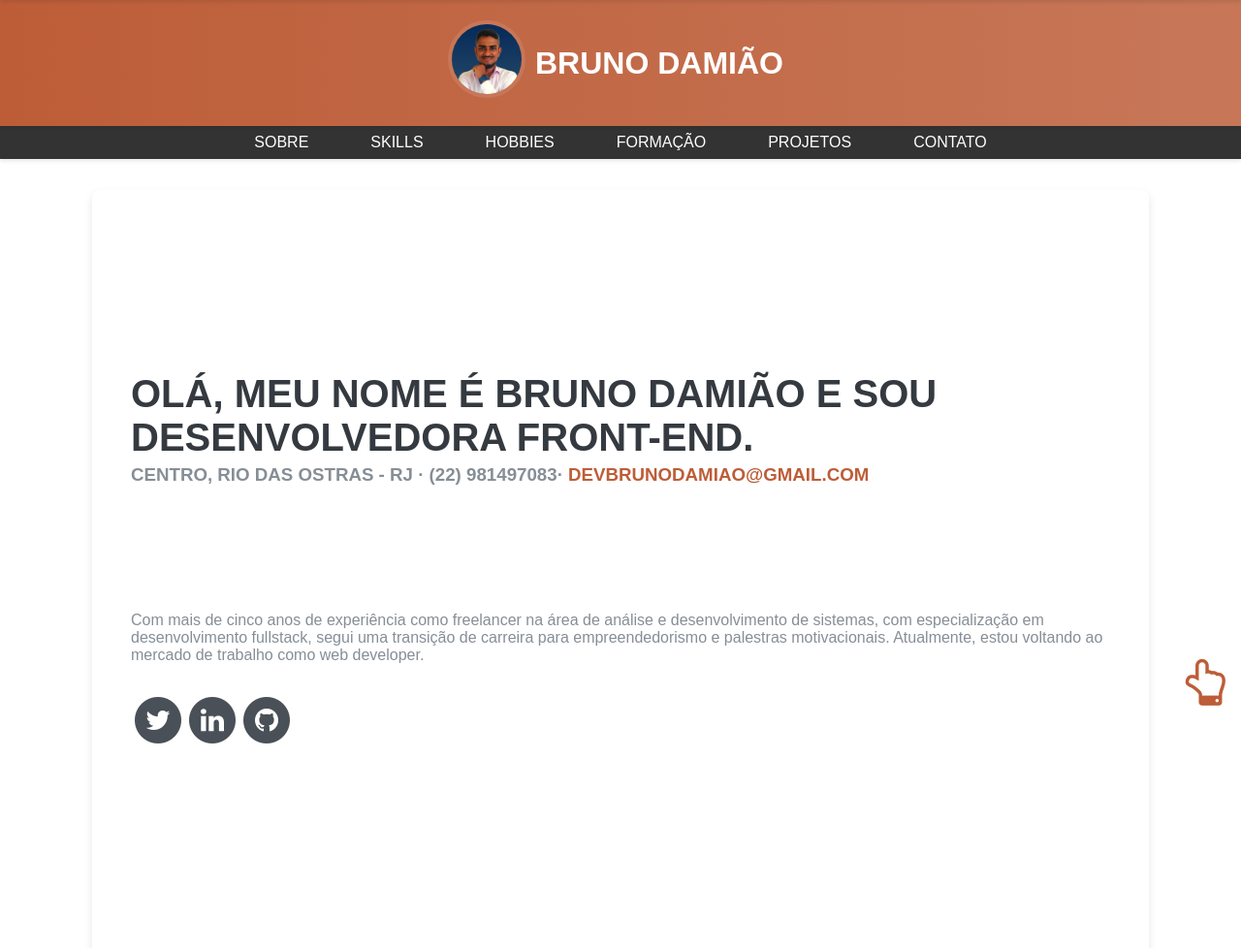
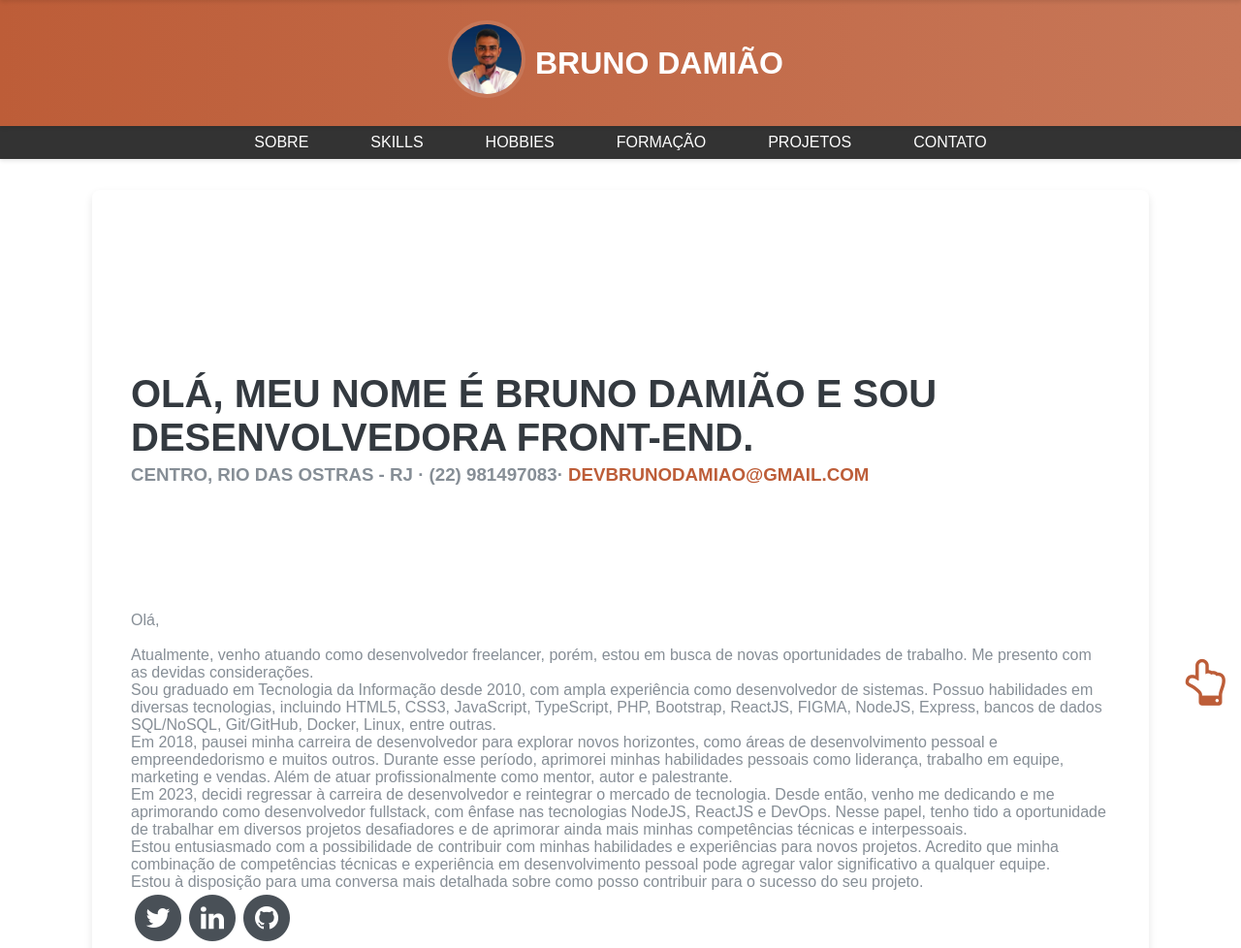
Before and after one commit to BrunoDamiao/Portifolio, a plain HTML site: page index.html in a window 1280 px wide. Shown: the top 978 px of the page at 97% size. Drawn offline with Linux system fonts and the light colour scheme.

Commit message:
Update index.html - carte de apresentação

```diff
--- a/index.html
+++ b/index.html
@@ -65,11 +65,19 @@
             </h2>
             <p class="mg-big"> <br> </p>
             <p class="mg-3">
-                Com mais de cinco anos de experiência como freelancer na área de análise e desenvolvimento de sistemas,
-                com
-                especialização em desenvolvimento fullstack, segui uma transição de carreira para empreendedorismo e
-                palestras
-                motivacionais. Atualmente, estou voltando ao mercado de trabalho como web developer.
+                <p>Olá, </p><br>
+
+<p>Atualmente, venho atuando como desenvolvedor freelancer, porém, estou em busca de novas oportunidades de trabalho. Me presento com as devidas considerações.</p>
+
+<p>Sou graduado em Tecnologia da Informação desde 2010, com ampla experiência como desenvolvedor de sistemas. Possuo habilidades em diversas tecnologias, incluindo HTML5, CSS3, JavaScript, TypeScript, PHP, Bootstrap, ReactJS, FIGMA, NodeJS, Express, bancos de dados SQL/NoSQL, Git/GitHub, Docker, Linux, entre outras.</p>
+
+<p>Em 2018, pausei minha carreira de desenvolvedor para explorar novos horizontes, como áreas de desenvolvimento pessoal e empreendedorismo e muitos outros. Durante esse período, aprimorei minhas habilidades pessoais como liderança, trabalho em equipe, marketing e vendas. Além de atuar profissionalmente como mentor, autor e palestrante.</p>
+
+<p>Em 2023, decidi regressar à carreira de desenvolvedor e reintegrar o mercado de tecnologia. Desde então, venho me dedicando e me aprimorando como desenvolvedor fullstack, com ênfase nas tecnologias NodeJS, ReactJS e DevOps. Nesse papel, tenho tido a oportunidade de trabalhar em diversos projetos desafiadores e de aprimorar ainda mais minhas competências técnicas e interpessoais.</p>
+
+<p>Estou entusiasmado com a possibilidade de contribuir com minhas habilidades e experiências para novos projetos. Acredito que minha combinação de competências técnicas e experiência em desenvolvimento pessoal pode agregar valor significativo a qualquer equipe.</p>
+
+<p>Estou à disposição para uma conversa mais detalhada sobre como posso contribuir para o sucesso do seu projeto.</p>
             </p>
             <ul class="list-social-icons">
                 <li class="">
```
